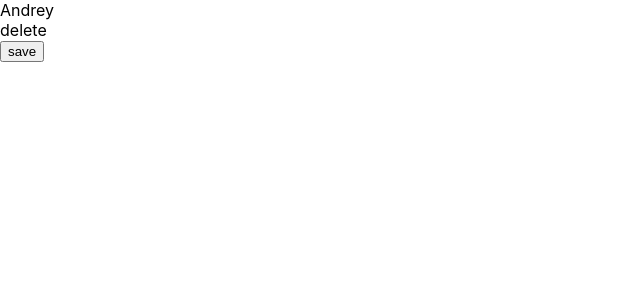
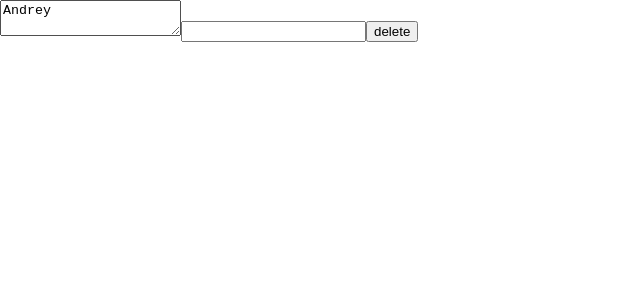
Before and after one commit to AndreyZaytsev90/IT-INC-big-vanilla-project, a React (Create React App) app in the folder JS-TS/: page / in a window 1280 px wide. Shown: the top 300 px of the page, without its empty margins (0-640 px from the left). Built offline with nearby package versions, Linux system fonts and the light colour scheme.

Commit message:
change file

```diff
--- a/JS-TS/src/05-Map/06-Callbacks.tsx
+++ b/JS-TS/src/05-Map/06-Callbacks.tsx
@@ -1,20 +1,31 @@
-import React from 'react'
+import React, {ChangeEvent, MouseEvent} from 'react'
 
 
 export const User = () => {
 
-    const deleteUser = () => {
-        alert("user should be deleted")
+    const deleteUser = (event: MouseEvent<HTMLButtonElement>) => {
+        //event.currentTarget.name
+        alert(event.currentTarget.name)
     }
 
-    const saveUser = () => {
+   /* const saveUser = () => {
         alert("user should be saved")
+    }*/
+
+    const onNameChanged = () => {
+        console.log("name changed")
+    }
+    const focusLostHandler = () => {
+        console.log("focus lost")
+    }
+    const onAgeChanged = (event: ChangeEvent<HTMLInputElement>) => {
+        console.log("age changed: " + event.currentTarget.value)
     }
 
 
-    return <div>Andrey
-        <div onClick={deleteUser}>delete</div>
-        <button onClick={saveUser}>save</button>
+    return <div><textarea onChange={onNameChanged} onBlur={focusLostHandler}>Andrey</textarea>
+        <input onChange={onAgeChanged} type={"number"}/>
+        <button name="delete" tabIndex={3} onClick={deleteUser}>delete</button>
     </div>
 
 }
```
